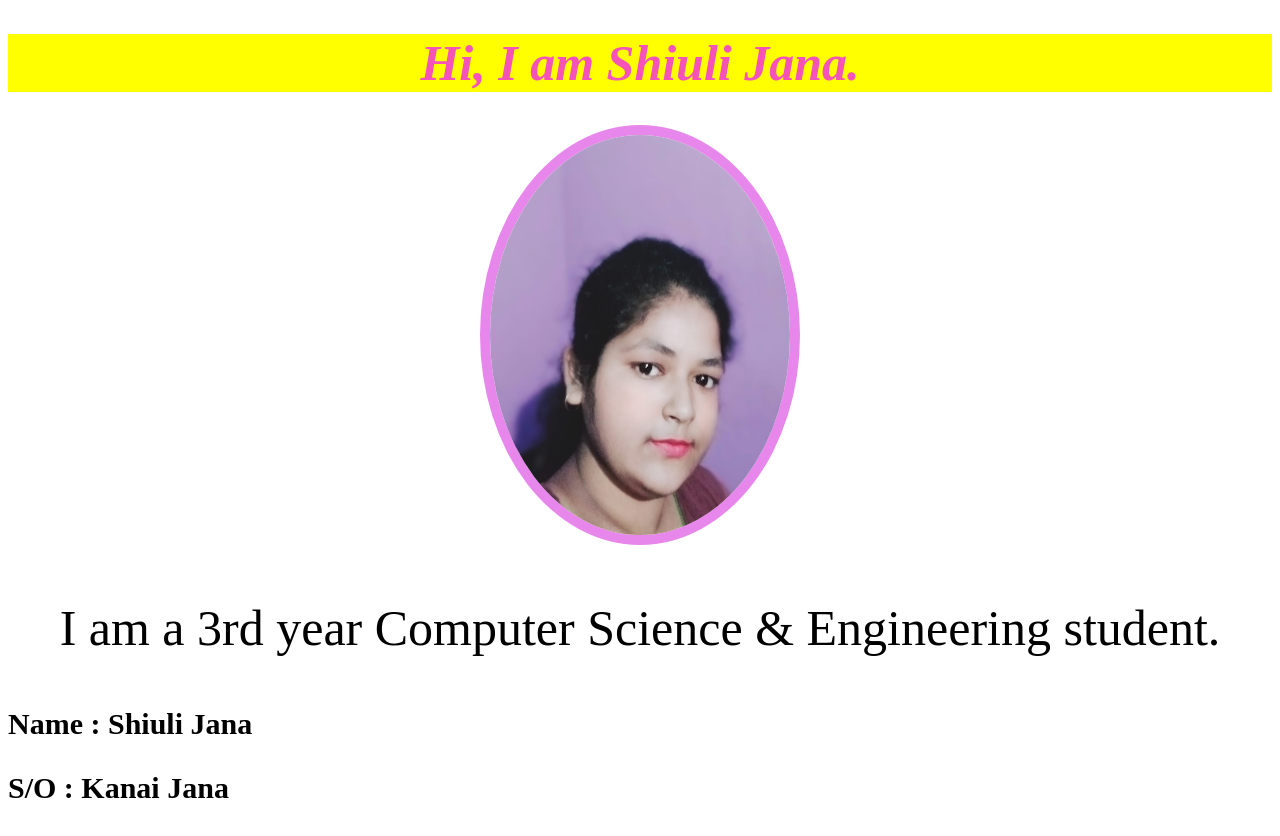
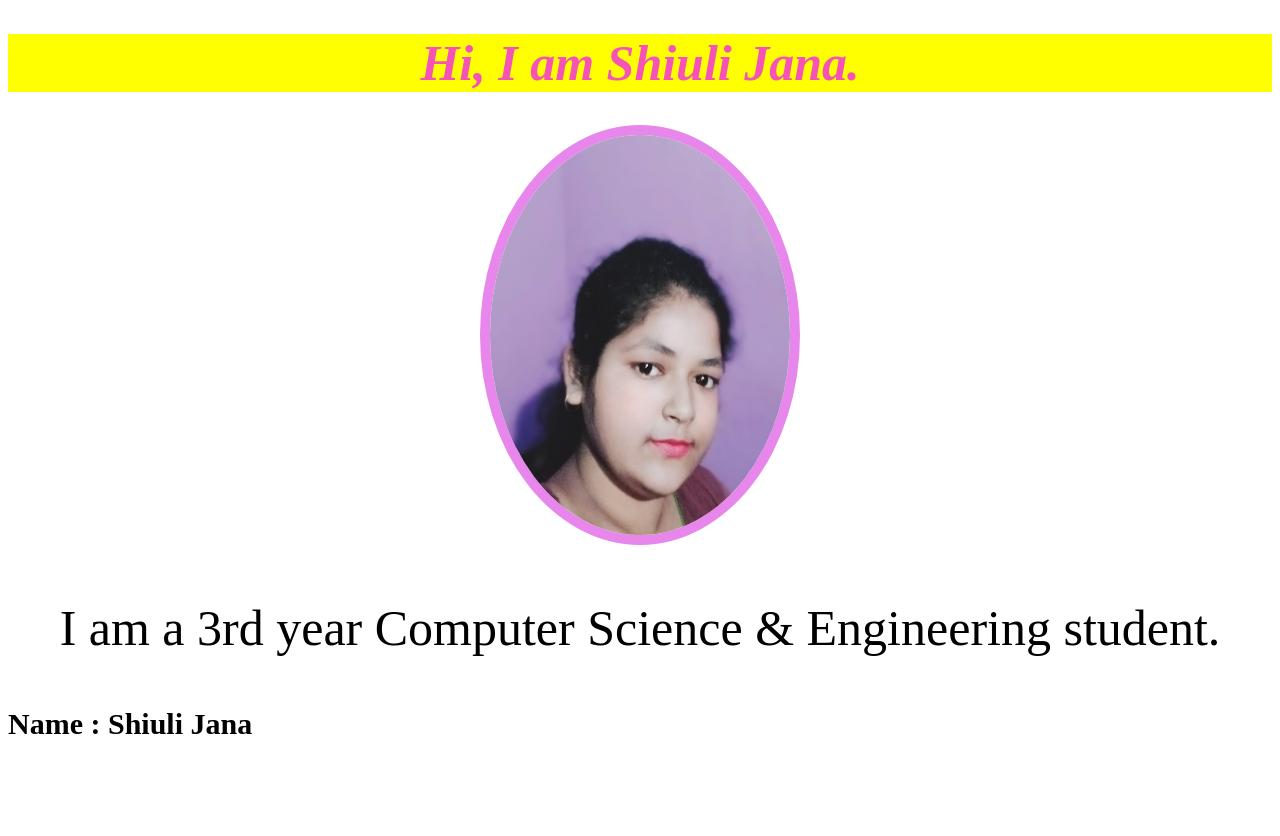
Before and after one commit to shiuli47/my-profile, a plain HTML site: page index.html in a window 1280 px wide. After the commit the page ends 800 px from the top, so only its background shows below. Drawn offline with Linux system fonts and the light colour scheme.

Commit message:
Update index.html

```diff
--- a/index.html
+++ b/index.html
@@ -35,7 +35,6 @@
     </head>
     <body>
         <p><B>Name : Shiuli Jana</B></p>
-        <p><B>S/O : Kanai Jana</B></p>
         <br>
     </body>
 </html>
```
